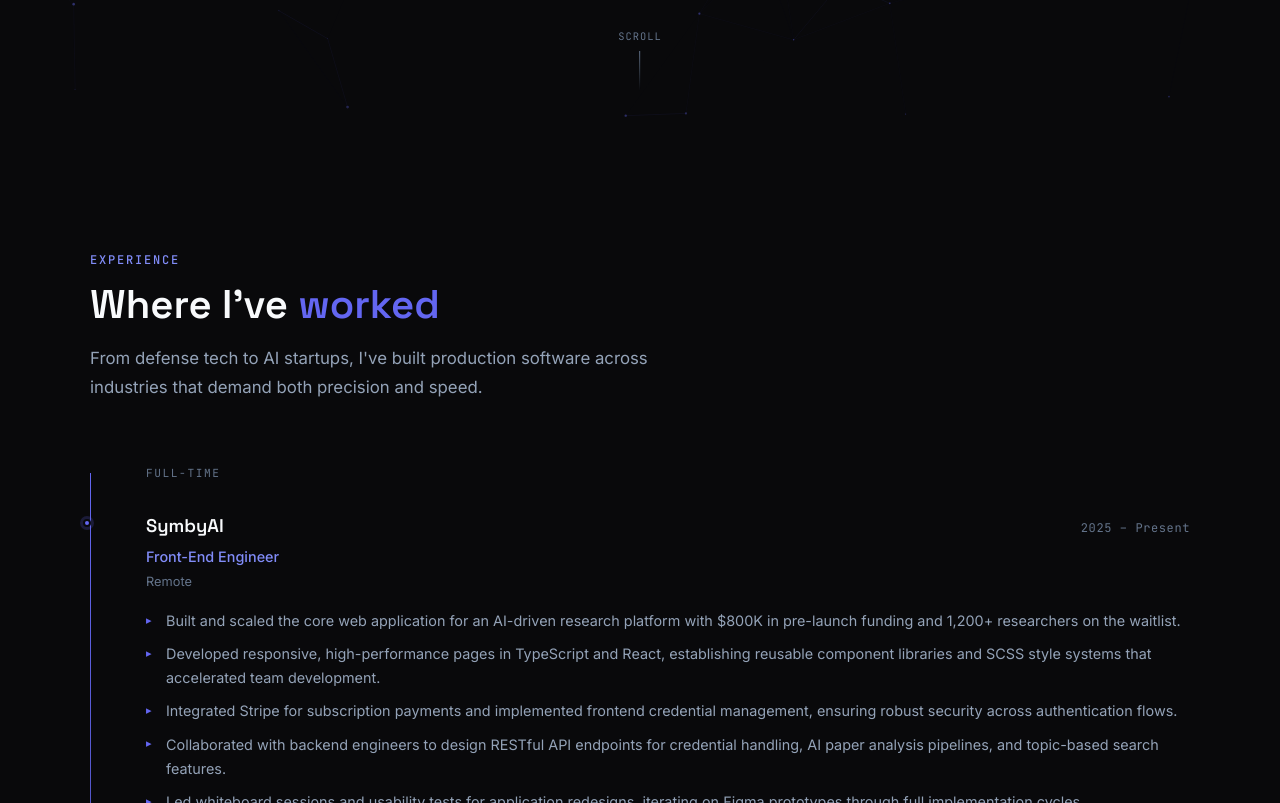
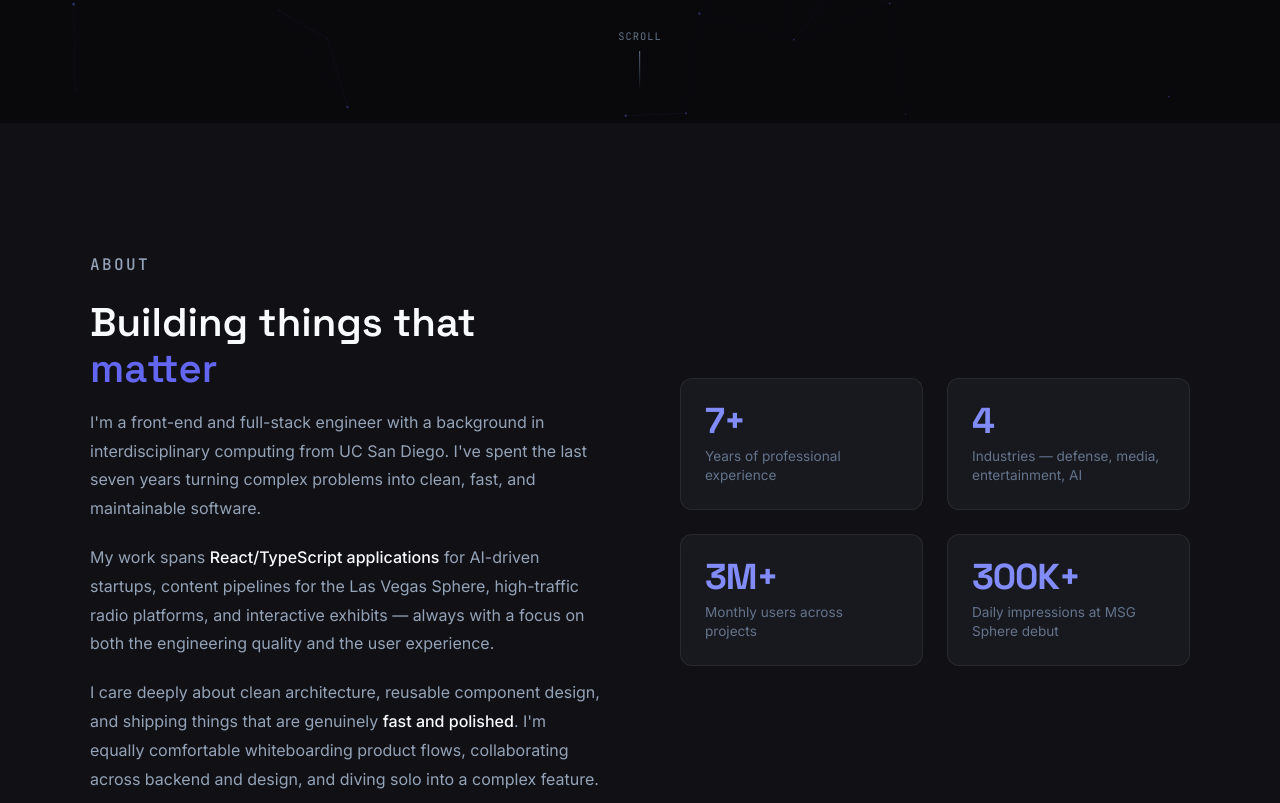
Before and after one commit to cobumusic/portfolio, a Next.js app: page / in a window 1280 px wide. Shown: the part 677-1480 px from the top of the page. Built offline with nearby package versions, Linux system fonts and the light colour scheme.

Commit message:
revert test change

```diff
--- a/app/page.tsx
+++ b/app/page.tsx
@@ -13,7 +13,7 @@ export default function Home() {
       <Nav />
       <main>
         <Hero />
-        {/* <About /> */}
+        <About />
         <Experience />
         <Skills />
         <Work />
```
Also changed, not shown: 1 other file (tests, documents, lock files or other folders).
